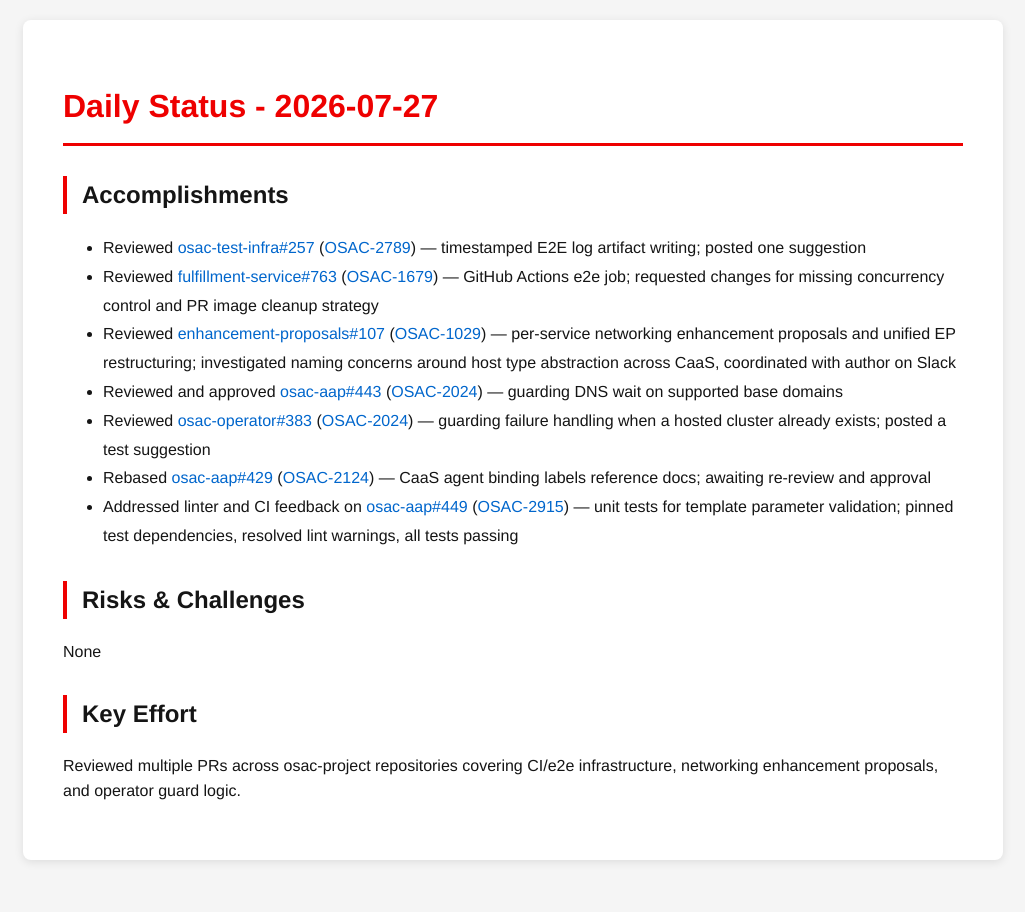
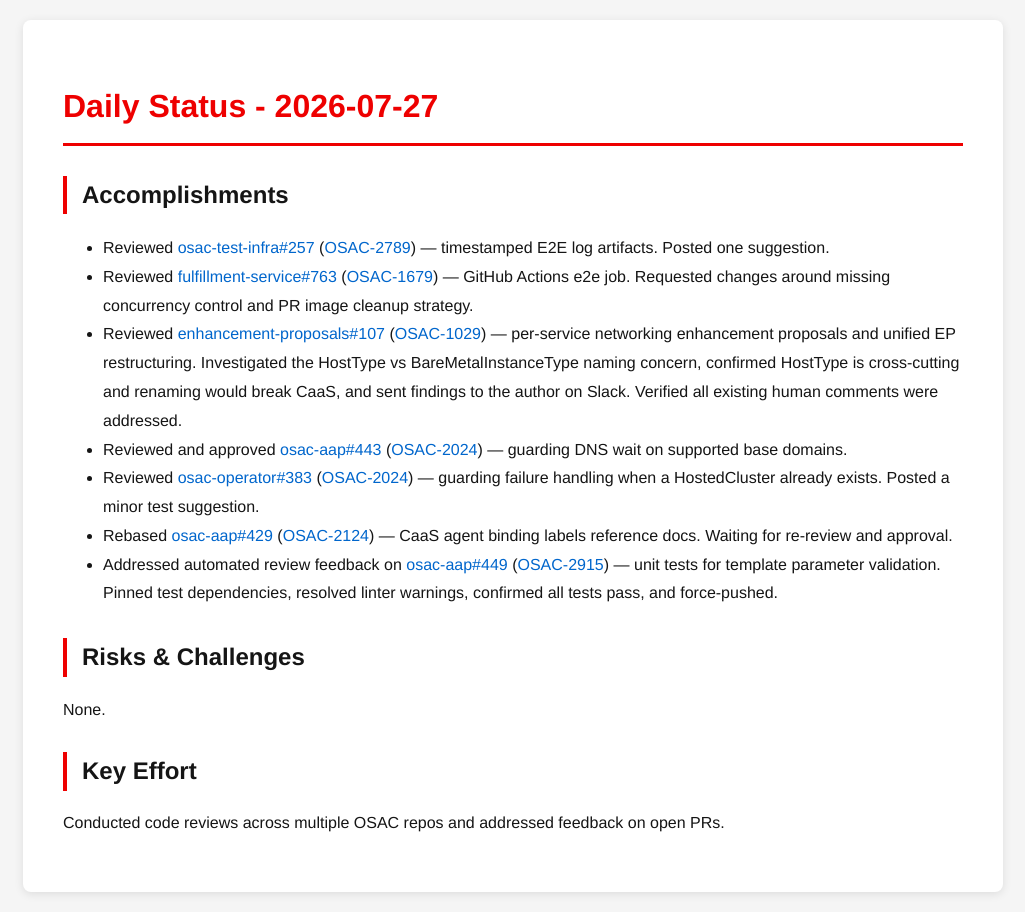
Before and after one commit to tzvatot/daily-status, a Jekyll site: the page built from 2026-07-27.md, in a window 1280 px wide. Shown: the whole page, without its empty margins (127-1152 px from the left). Built offline with Jekyll 4.4.1, drawn with Linux system fonts in a browser that asks for light colours.

Commit message:
Daily status update - 2026-07-27

```diff
--- a/2026-07-27.md
+++ b/2026-07-27.md
@@ -7,16 +7,16 @@
 # Daily Status - 2026-07-27
 
 ## Accomplishments
-- Reviewed [osac-test-infra#257](https://github.com/osac-project/osac-test-infra/pull/257) ([OSAC-2789](https://redhat.atlassian.net/browse/OSAC-2789)) — timestamped E2E log artifact writing; posted one suggestion
-- Reviewed [fulfillment-service#763](https://github.com/osac-project/fulfillment-service/pull/763) ([OSAC-1679](https://redhat.atlassian.net/browse/OSAC-1679)) — GitHub Actions e2e job; requested changes for missing concurrency control and PR image cleanup strategy
-- Reviewed [enhancement-proposals#107](https://github.com/osac-project/enhancement-proposals/pull/107) ([OSAC-1029](https://redhat.atlassian.net/browse/OSAC-1029)) — per-service networking enhancement proposals and unified EP restructuring; investigated naming concerns around host type abstraction across CaaS, coordinated with author on Slack
-- Reviewed and approved [osac-aap#443](https://github.com/osac-project/osac-aap/pull/443) ([OSAC-2024](https://redhat.atlassian.net/browse/OSAC-2024)) — guarding DNS wait on supported base domains
-- Reviewed [osac-operator#383](https://github.com/osac-project/osac-operator/pull/383) ([OSAC-2024](https://redhat.atlassian.net/browse/OSAC-2024)) — guarding failure handling when a hosted cluster already exists; posted a test suggestion
-- Rebased [osac-aap#429](https://github.com/osac-project/osac-aap/pull/429) ([OSAC-2124](https://redhat.atlassian.net/browse/OSAC-2124)) — CaaS agent binding labels reference docs; awaiting re-review and approval
-- Addressed linter and CI feedback on [osac-aap#449](https://github.com/osac-project/osac-aap/pull/449) ([OSAC-2915](https://redhat.atlassian.net/browse/OSAC-2915)) — unit tests for template parameter validation; pinned test dependencies, resolved lint warnings, all tests passing
+- Reviewed [osac-test-infra#257](https://github.com/osac-project/osac-test-infra/pull/257) ([OSAC-2789](https://redhat.atlassian.net/browse/OSAC-2789)) — timestamped E2E log artifacts. Posted one suggestion.
+- Reviewed [fulfillment-service#763](https://github.com/osac-project/fulfillment-service/pull/763) ([OSAC-1679](https://redhat.atlassian.net/browse/OSAC-1679)) — GitHub Actions e2e job. Requested changes around missing concurrency control and PR image cleanup strategy.
+- Reviewed [enhancement-proposals#107](https://github.com/osac-project/enhancement-proposals/pull/107) ([OSAC-1029](https://redhat.atlassian.net/browse/OSAC-1029)) — per-service networking enhancement proposals and unified EP restructuring. Investigated the HostType vs BareMetalInstanceType naming concern, confirmed HostType is cross-cutting and renaming would break CaaS, and sent findings to the author on Slack. Verified all existing human comments were addressed.
+- Reviewed and approved [osac-aap#443](https://github.com/osac-project/osac-aap/pull/443) ([OSAC-2024](https://redhat.atlassian.net/browse/OSAC-2024)) — guarding DNS wait on supported base domains.
+- Reviewed [osac-operator#383](https://github.com/osac-project/osac-operator/pull/383) ([OSAC-2024](https://redhat.atlassian.net/browse/OSAC-2024)) — guarding failure handling when a HostedCluster already exists. Posted a minor test suggestion.
+- Rebased [osac-aap#429](https://github.com/osac-project/osac-aap/pull/429) ([OSAC-2124](https://redhat.atlassian.net/browse/OSAC-2124)) — CaaS agent binding labels reference docs. Waiting for re-review and approval.
+- Addressed automated review feedback on [osac-aap#449](https://github.com/osac-project/osac-aap/pull/449) ([OSAC-2915](https://redhat.atlassian.net/browse/OSAC-2915)) — unit tests for template parameter validation. Pinned test dependencies, resolved linter warnings, confirmed all tests pass, and force-pushed.
 
 ## Risks & Challenges
-None
+None.
 
 ## Key Effort
-Reviewed multiple PRs across osac-project repositories covering CI/e2e infrastructure, networking enhancement proposals, and operator guard logic.
+Conducted code reviews across multiple OSAC repos and addressed feedback on open PRs.
```
